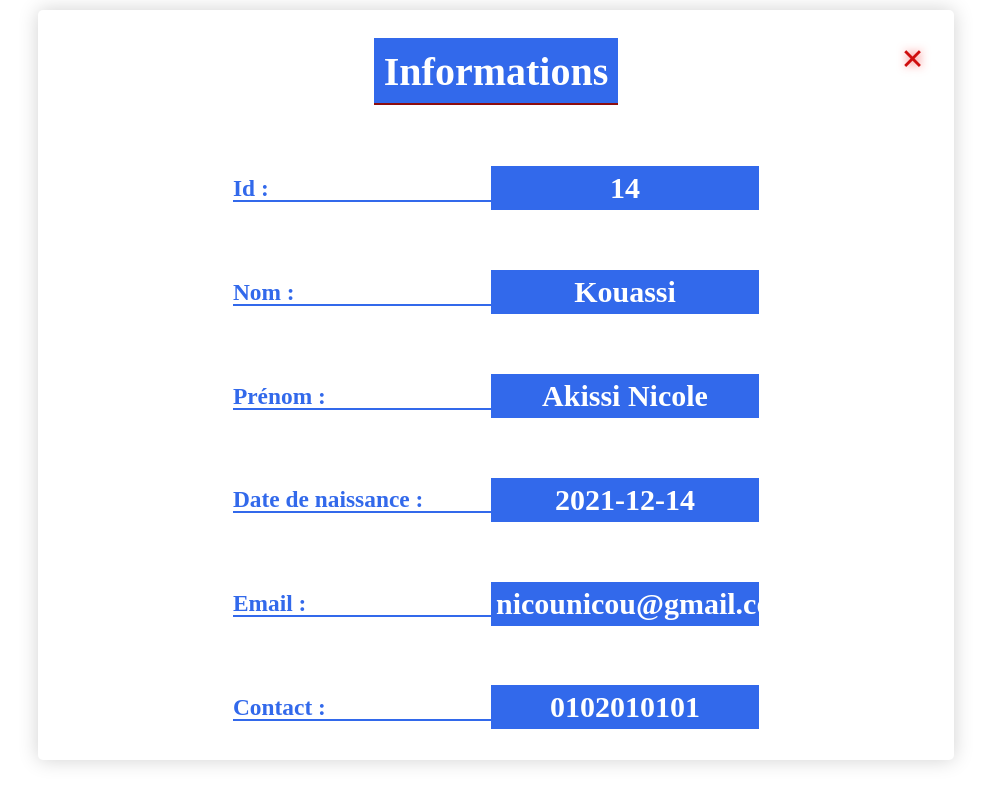
After one commit to Bfabien99/PHPREPO, a PHP site: page /show.php?showid=14 in a window 1280 px wide. The commit adds this page. Shown: the whole page, without its empty margins (144-1135 px from the left). Run offline with PHP 8.4, Linux system fonts and the light colour scheme; data comes from the database, SQL or seed files in the repository.

Commit message:
Implémentation de la partie afficher info de l'utilisateur

```diff
--- /dev/null
+++ b/phpcrud/css/show.css
@@ -0,0 +1,101 @@
+body{
+    min-height:100vh;
+    width: 100%;
+    padding: 0;
+    margin: 0;
+    font-size: 2.5vmin;
+}
+
+.container{
+    box-shadow: 0px 0px 20px rgb(209, 209, 209);
+    border-radius:5px;
+    position: relative;
+    padding:1px 10px;
+    margin: 10px auto;
+    width:70%;
+    min-height:200px;
+    display: flex;
+    justify-content: center;
+    align-items: center;
+    flex-direction: column;
+    gap: 5px;
+}
+
+a.close{
+    display: inline-block;
+    position: absolute;
+    text-decoration: none;
+    top: 25px;
+    right: 30px;
+    font-size:2em;
+    color: rgb(207, 14, 14);
+    font-weight: bold;
+    text-shadow: 1px 0px 10px rgb(247, 101, 101);
+}
+
+h1 , .title{
+    color: #3269eb;
+    position: relative;
+}
+
+h1{
+    background: #3269eb;
+    color: white;
+    padding: 10px;
+}
+
+h1::after{
+    content: "";
+    width: 100%;
+    height: 2px;
+    position: absolute;
+    bottom: 0;
+    left: 0;
+    margin: 0 auto;
+    background: #8d0e0e;
+}
+
+.title::after{
+    content: "";
+    width: 100%;
+    height: 2px;
+    position: absolute;
+    bottom: 0;
+    left: 0;
+    margin: 0 auto;
+    background: #3269eb;
+}
+
+.box{
+    margin: 0 auto;
+    width: 80%;
+    min-height:200px;
+    display: flex;
+    justify-content: center;
+    align-items: center;
+    flex-direction: column;
+    padding:0 auto;
+    overflow: auto;
+}
+
+.box .info{
+    align-items: center;
+    display: flex;
+    justify-content: center;
+    flex-direction: row;
+    width:90%;
+    padding: 5px;
+}
+
+.box .info h3{
+    align-self: left;
+    width:40%;
+}
+
+.box .info h2{
+    width:40%;
+    color: white;
+    background: #3269eb;
+    text-align: center;
+    padding: 5px;
+}
--- a/phpcrud/index.php
+++ b/phpcrud/index.php
@@ -60,7 +60,10 @@ require 'connect.php';
                                         <td>'.$mobile.'</td>
                                         <td class="action">
                                             <a href="update.php?updateid='.$id.'" class="update">Modifier</a>
+
                                             <a href="delete.php?deleteid='.$id.'" class="delete">Supprimer</a>
+
+                                            <a href="show.php?showid='.$id.'" class="show">Voir</a>
                                         </td>
                                     </tr>
                                 ';
--- /dev/null
+++ b/phpcrud/show.php
@@ -0,0 +1,80 @@
+<?php
+
+require 'connect.php';
+
+$id=$_GET['showid'];
+$sql="SELECT * FROM `etudiant` WHERE id=$id";
+$result=mysqli_query($connection,$sql);
+$row=mysqli_fetch_assoc($result);
+$nom=$row['nom'];
+$prenom=$row['prenom'];
+$naissance=$row['naissance'];
+$email=$row['email'];
+$mobile=$row['numero'];
+?>
+
+<!DOCTYPE html>
+<html lang="en">
+<head>
+    <meta charset="UTF-8">
+    <meta http-equiv="X-UA-Compatible" content="IE=edge">
+    <meta name="viewport" content="width=device-width, initial-scale=1.0">
+    <link rel="stylesheet" href="css/show.css">
+    <title>Informations</title>
+</head>
+<body>
+    <div class="container">
+    <a href="index.php" class="close" title="Accueil" alt="croix">&times;</a>
+        <h1>Informations</h1>
+        <div class="box">
+            <div class="info">
+               <h3 class="title">Id : </h3>
+               <h2>
+                   <?php echo $id ;?>
+                </h2>
+            </div>
+
+            <div class="info">
+                <h3 class="title">Nom : </h3>
+                <h2>
+                    <?php echo $nom ;?>
+                </h2>
+            </div>
+
+            <div class="info">
+                <h3 class="title">Prénom : </h3>
+                <h2>
+                    <?php echo $prenom ;?>
+                </h2>
+            </div>
+
+            <div class="info">
+                <h3 class="title">Date de naissance : </h3>
+                <h2>
+                    <?php echo $naissance ;?>
+                </h2>
+            </div>
+
+            <div class="info">
+                <h3 class="title">Email : </h3>
+                <h2>
+                    <?php echo $email ;?>
+                </h2>
+            </div>
+
+            <div class="info">
+                <h3 class="title">Contact : </h3>
+                <h2>
+                    <?php echo $mobile ;?>
+                </h2>
+
+            </div>
+
+
+
+
+
+        </div>
+    </div>
+</body>
+</html>
--- a/phpcrud/update.php
+++ b/phpcrud/update.php
@@ -47,12 +47,12 @@ if(isset($_POST['submit'])){
             <h1>Modifier informations</h1>
             <div class="inputInfo">
                 <label for="nom">Nom</label>
-                <input type="text" name="nom" id="nom" placeholder="Entrez votre nom" value="<?php echo $nom; ?>">
+                <input type="text" name="nom" id="nom" placeholder="Entrez votre nom" value="<?php echo $nom; ?>" required title="Champ obligatoire">
             </div>
 
             <div class="inputInfo">
                 <label for="prenom">Prenom</label>
-                <input type="text" name="prenom" id="prenom" placeholder="Entrez votre prenom" value="<?php echo $prenom; ?>">
+                <input type="text" name="prenom" id="prenom" placeholder="Entrez votre prenom" value="<?php echo $prenom; ?>" required title="Champ obligatoire">
             </div>
 
             <div class="inputInfo">
@@ -67,7 +67,7 @@ if(isset($_POST['submit'])){
 
             <div class="inputInfo">
                 <label for="numero">Mobile</label>
-                <input type="text" name="numero" id="numero" placeholder="Entrez votre numero" value="<?php echo $mobile; ?>">
+                <input type="text" name="numero" id="numero" placeholder="Entrez votre numero" value="<?php echo $mobile; ?>" required title="Champ obligatoire">
             </div>
 
             <input type="submit" value="Modifier" id="submit" name="submit">
```
Also changed, not shown: phpcrud/css/index.css (+13 -3 lines), phpcrud/enregistrement.php (+4 -3 lines).
